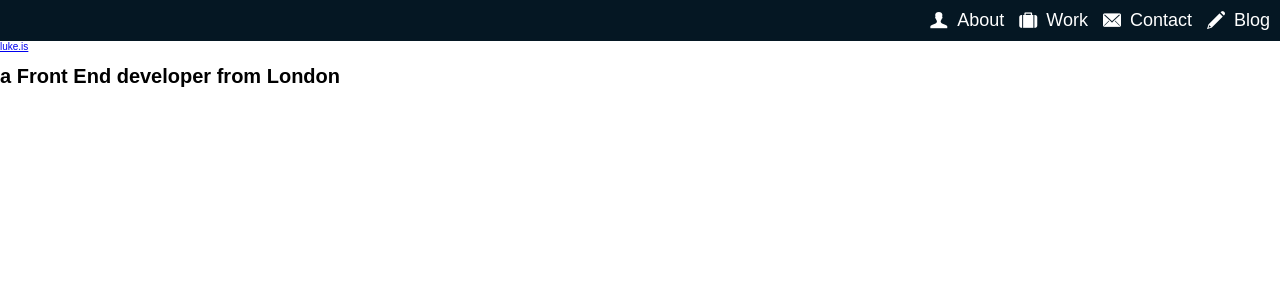
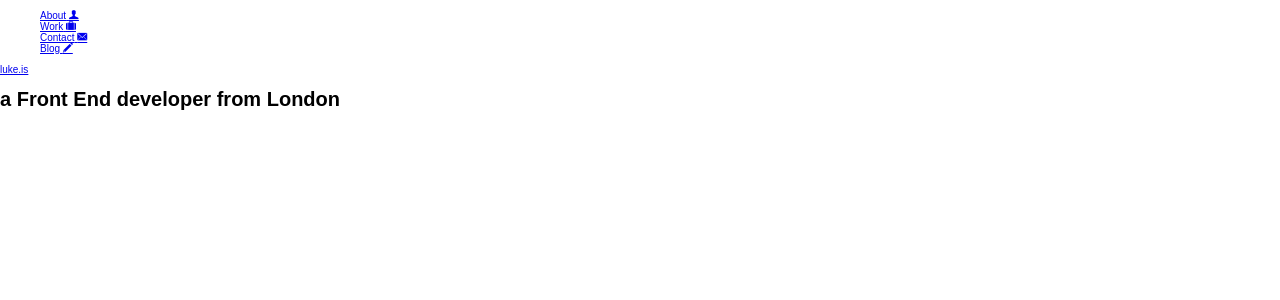
Before and after one commit to lukemartin/old_luke_is, a Jekyll site: the page built from index.html, in a window 1280 px wide. Shown: the top 300 px of the page. Built offline with Jekyll 4.4.1, drawn with Linux system fonts in a browser that asks for light colours; nearby versions of some CDN libraries; some web fonts are replaced.

Commit message:
Tidying nav

```diff
--- a/css/main.css
+++ b/css/main.css
@@ -592,74 +592,6 @@
   content: "\e002";
 }
 
-/* line 1, ../_sass/_layout.scss */
-.main-nav {
-  background-color: #051723;
-  padding: 1em;
-  overflow: hidden;
-}
-/* line 6, ../_sass/_layout.scss */
-.main-nav ul {
-  float: left;
-  left: 50%;
-  margin: 0;
-  padding: 0;
-  position: relative;
-}
-/* line 13, ../_sass/_layout.scss */
-.main-nav li {
-  float: left;
-  left: -50%;
-  margin: 0 2em;
-  position: relative;
-}
-/* line 19, ../_sass/_layout.scss */
-.main-nav a {
-  color: #fff;
-  font-size: 2em;
-  text-decoration: none;
-}
-/* line 24, ../_sass/_layout.scss */
-.main-nav a span {
-  float: right;
-  display: none;
-}
-/* line 28, ../_sass/_layout.scss */
-.main-nav a i {
-  float: left;
-  font-size: 2em;
-}
-@media (min-width: 480px) {
-  /* line 35, ../_sass/_layout.scss */
-  .main-nav ul {
-    float: right;
-    left: 0;
-  }
-  /* line 39, ../_sass/_layout.scss */
-  .main-nav li {
-    left: 0;
-    margin: 0 0 0 1.5em;
-  }
-  /* line 43, ../_sass/_layout.scss */
-  .main-nav a {
-    font-size: 1.8em;
-  }
-  /* line 46, ../_sass/_layout.scss */
-  .main-nav a span {
-    display: inline;
-  }
-  /* line 49, ../_sass/_layout.scss */
-  .main-nav a:before {
-    display: none;
-  }
-  /* line 53, ../_sass/_layout.scss */
-  .main-nav a i {
-    font-size: 1em;
-    margin-right: 0.5em;
-    margin-top: 1px;
-  }
-}
-
 /* line 1, ../_sass/_type.scss */
 body {
   font-size: 0.625em;
```
Also changed, not shown: _layouts/main.html (+24 -4 lines), _sass/_layout.scss (deleted, +0 -60 lines).
